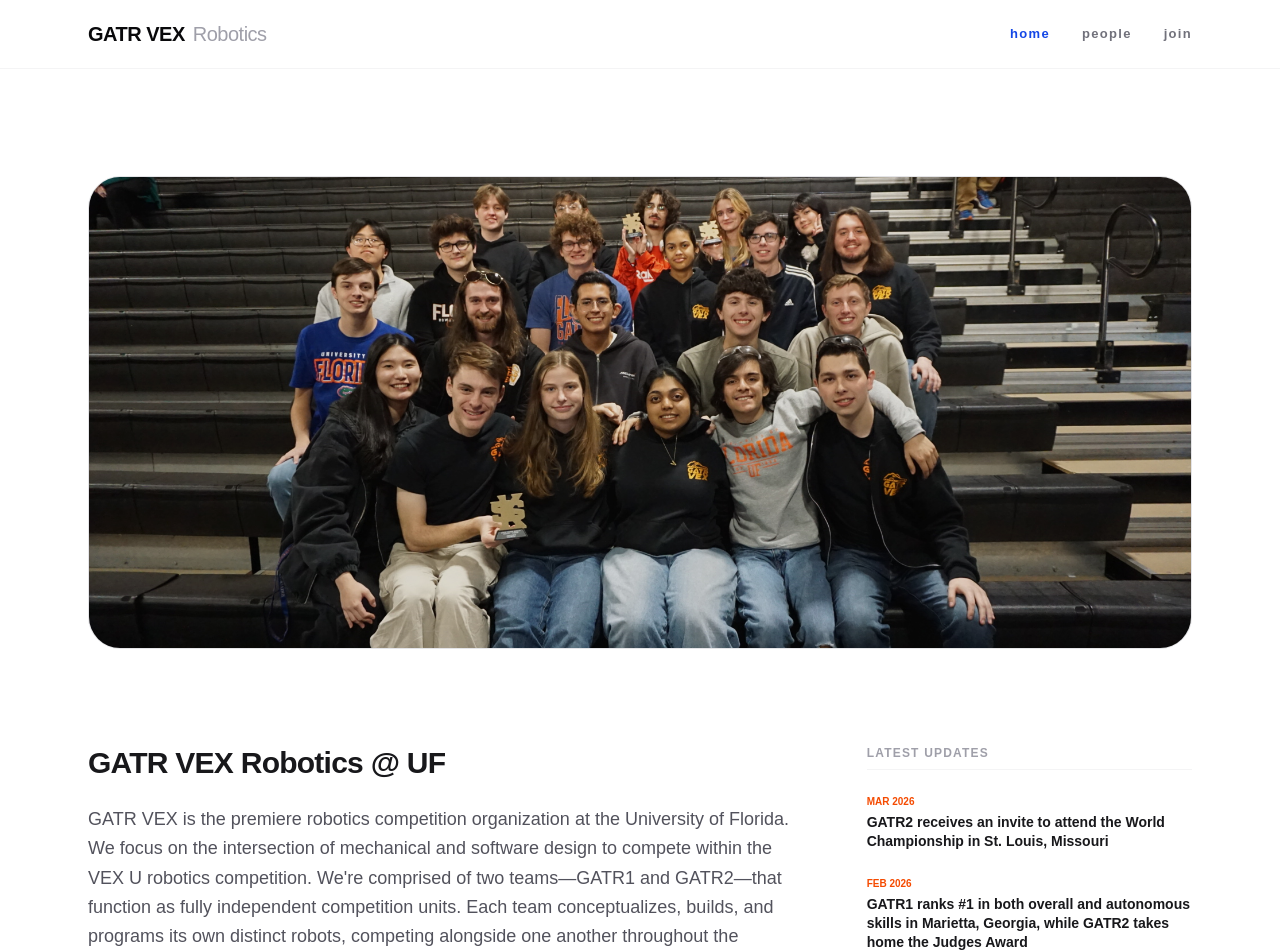
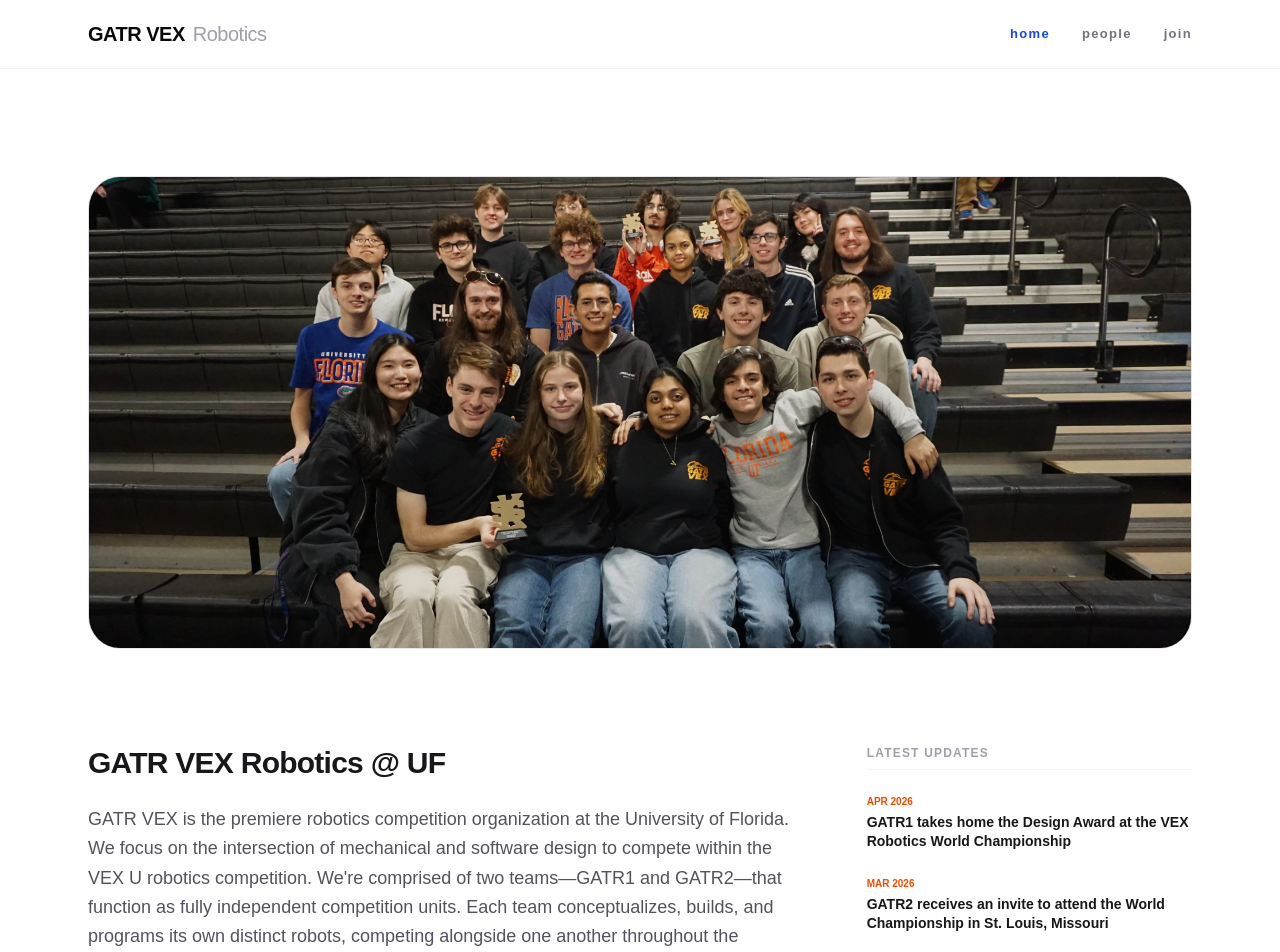
Before and after one commit to GATR-VEX/gatr-vex.github.io, a Next.js app: page / in a window 1280 px wide. Shown: the top 952 px of the page. Built offline with nearby package versions, Linux system fonts and the light colour scheme.

Commit message:
Add April Worlds Design Award update for GATR1.

```diff
--- a/app/page.tsx
+++ b/app/page.tsx
@@ -18,6 +18,7 @@ const GithubIcon = ({ className }: { className?: string }) => (
 // ============================================================================
 
 const NEWS_UPDATES = [
+  { date: "APR 2026", title: "GATR1 takes home the Design Award at the VEX Robotics World Championship" },
   { date: "MAR 2026", title: "GATR2 receives an invite to attend the World Championship in St. Louis, Missouri" },
   { date: "FEB 2026", title: "GATR1 ranks #1 in both overall and autonomous skills in Marietta, Georgia, while GATR2 takes home the Judges Award" },
   { date: "FEB 2026", title: "GATR1 wins the Excellence Award at the Bristol Signature Event to qualify for the World Championship" },
```
